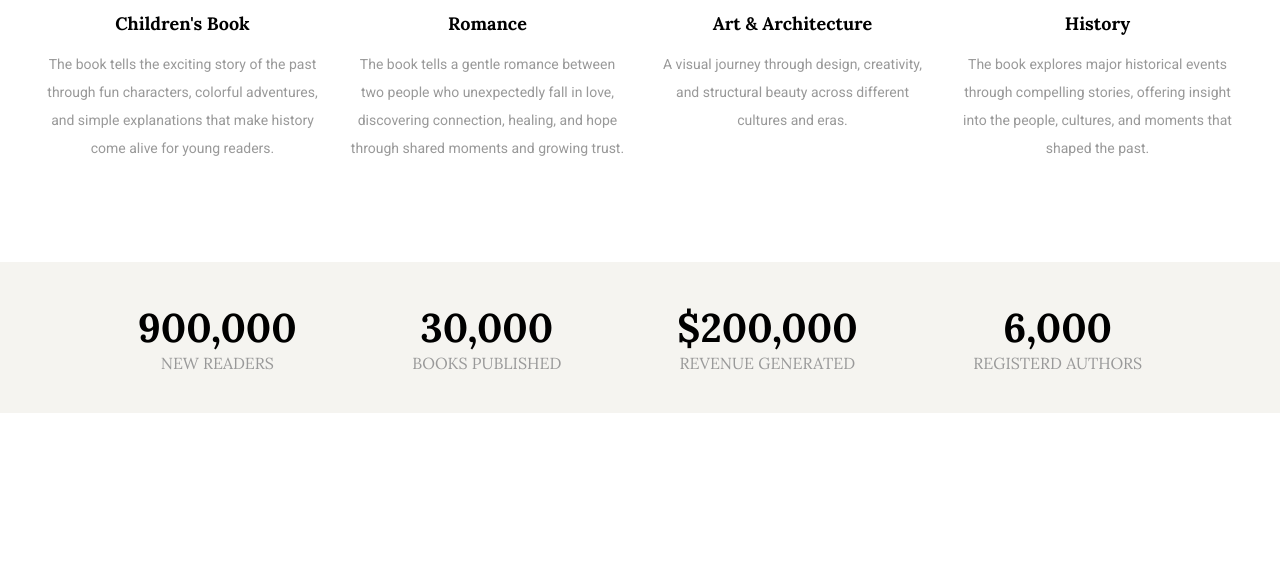
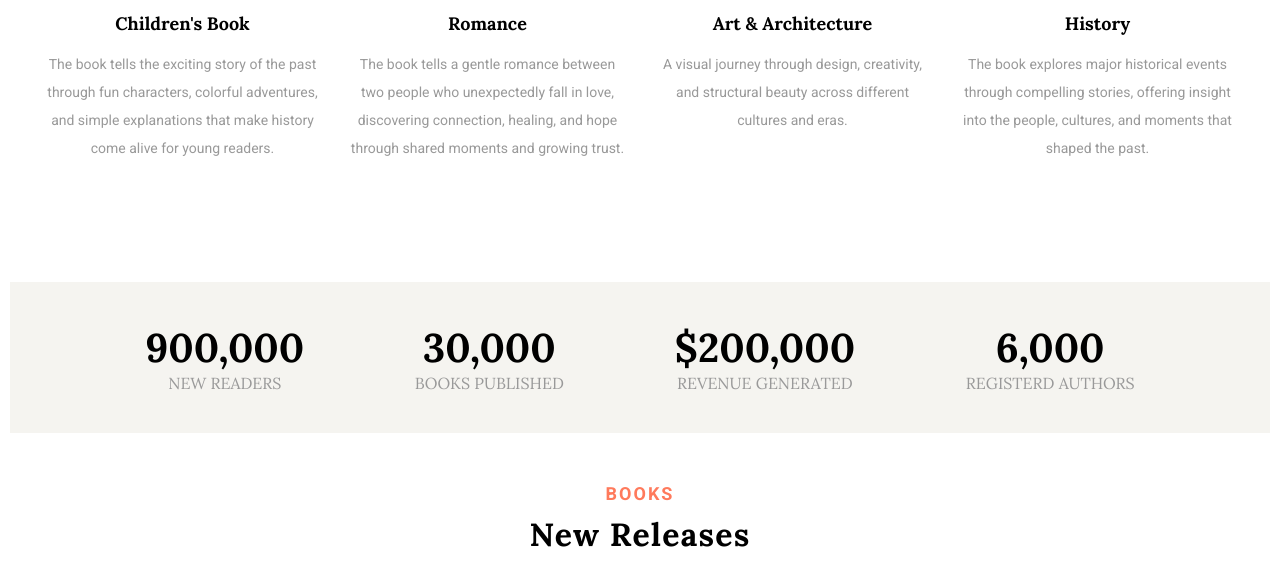
Before and after one commit to mutwiri04/Kimeo-Publishing-Company, a website built with Vite: page Publishing-company/index.html in a window 1280 px wide. Shown: the part 1008-1593 px from the top of the page. Before the commit the page ends 1421 px from the top, so only its background shows below. Built offline with nearby package versions, Linux system fonts and the light colour scheme; files whose address does not match are found by name.

Commit message:
build the title

```diff
--- a/Publishing-company/index.html
+++ b/Publishing-company/index.html
@@ -167,6 +167,16 @@
     </div>
 
     <!-- /*end of statistics section*/ -->
+
+    <!--title start-->
+
+    <div class="title">
+      <p class="title--sub">books</p>
+      <h2 class="title--main">new Releases</h2>
+    </div>
+
+
+    <!--end title-->
     <script type="module" src="/src/main.js"></script>
   </body>
 </html>
--- a/Publishing-company/src/style.css
+++ b/Publishing-company/src/style.css
@@ -24,6 +24,40 @@ body {
   color: var(--black-color-light);
   font-family: var(--primary-font);
 }
+
+/* title start */
+
+.title {
+  display: flex;
+  margin: 50px 10px;
+  flex-direction: column;
+  align-items: center;
+  gap: 1rem;
+}
+
+.title--sub {
+  font-size: large;
+  text-transform: uppercase;
+  font-weight: 700;
+  font-family: var(--secondary-font);
+  letter-spacing: 2px;
+  color: #ff7a5c;
+
+}
+
+.title--main {
+font-weight: 900;
+font-size: 3.2rem;
+text-transform: capitalize;
+letter-spacing: 1.2px;
+color: var(--black-color);
+text-align: center;
+
+
+}
+
+/* title end */
+
 /* header styling */
 
 .header-top {
@@ -300,6 +334,8 @@ body {
   display: flex;
   justify-content: space-around;
   flex-wrap: wrap;
+  margin: 20px 10px;
+
 }
 
 .stat {
```
